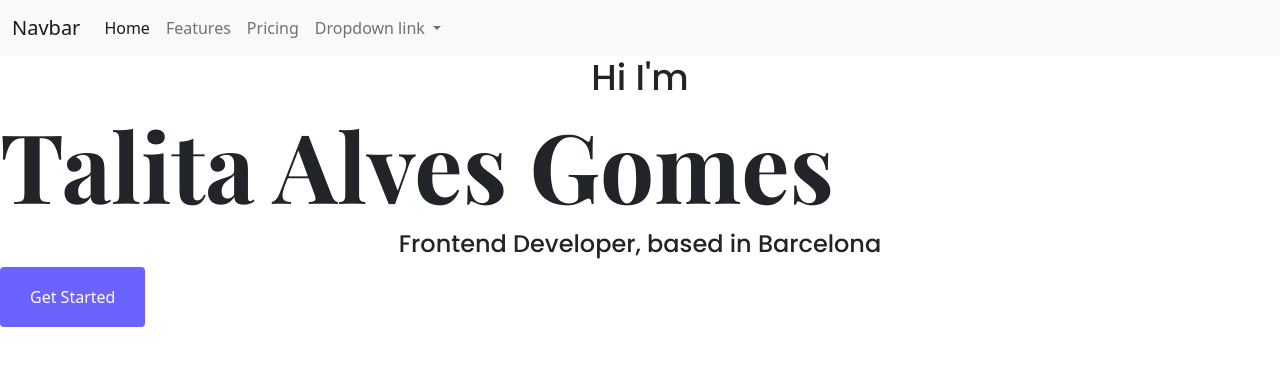
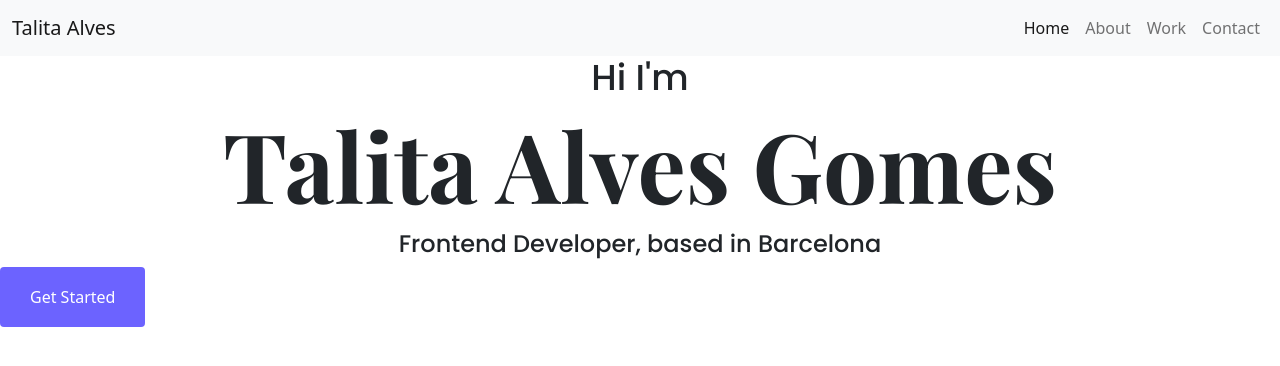
Before and after one commit to TalitAlves/portifolio-SheCodes, a plain HTML site: page index.html in a window 1280 px wide. Drawn offline with nearby package versions, Linux system fonts and the light colour scheme.

Commit message:
Navibar added

```diff
--- a/index.html
+++ b/index.html
@@ -29,55 +29,36 @@
   <body>
     <nav class="navbar navbar-expand-lg bg-light">
       <div class="container-fluid">
-        <a class="navbar-brand" href="#">Navbar</a>
+        <a class="navbar-brand" href="#">Talita Alves</a>
         <button
           class="navbar-toggler"
           type="button"
           data-bs-toggle="collapse"
-          data-bs-target="#navbarNavDropdown"
-          aria-controls="navbarNavDropdown"
+          data-bs-target="#navbarNavAltMarkup"
+          aria-controls="navbarNavAltMarkup"
           aria-expanded="false"
           aria-label="Toggle navigation"
         >
           <span class="navbar-toggler-icon"></span>
         </button>
-        <div class="collapse navbar-collapse" id="navbarNavDropdown">
-          <ul class="navbar-nav">
-            <li class="nav-item">
-              <a class="nav-link active" aria-current="page" href="#">Home</a>
-            </li>
-            <li class="nav-item">
-              <a class="nav-link" href="#">Features</a>
-            </li>
-            <li class="nav-item">
-              <a class="nav-link" href="#">Pricing</a>
-            </li>
-            <li class="nav-item dropdown">
-              <a
-                class="nav-link dropdown-toggle"
-                href="#"
-                role="button"
-                data-bs-toggle="dropdown"
-                aria-expanded="false"
-              >
-                Dropdown link
-              </a>
-              <ul class="dropdown-menu">
-                <li><a class="dropdown-item" href="#">Action</a></li>
-                <li><a class="dropdown-item" href="#">Another action</a></li>
-                <li>
-                  <a class="dropdown-item" href="#">Something else here</a>
-                </li>
-              </ul>
-            </li>
-          </ul>
+        <div
+          class="collapse navbar-collapse justify-content-end"
+          id="navbarNavAltMarkup"
+        >
+          <div class="navbar-nav">
+            <a class="nav-link active" aria-current="page" href="#">Home</a>
+            <a class="nav-link" href="#">About</a>
+            <a class="nav-link" href="#">Work</a>
+            <a class="nav-link" href="#">Contact</a>
+          </div>
         </div>
       </div>
     </nav>
-
-    <h2>Hi I'm</h2>
-    <h1>Talita Alves Gomes</h1>
-    <h3>Frontend Developer, based in Barcelona</h3>
-    <button>Get Started</button>
+    <div>
+      <h2>Hi I'm</h2>
+      <h1>Talita Alves Gomes</h1>
+      <h3>Frontend Developer, based in Barcelona</h3>
+      <button>Get Started</button>
+    </div>
   </body>
 </html>
--- a/portifolio.css
+++ b/portifolio.css
@@ -4,7 +4,7 @@ font-family: 'Poppins', sans-serif;*/
 h1 {
   font-family: "Playfair Display", serif;
   font-size: 96px;
-  text-align: left;
+  text-align: center;
 }
 
 h2 {
```
